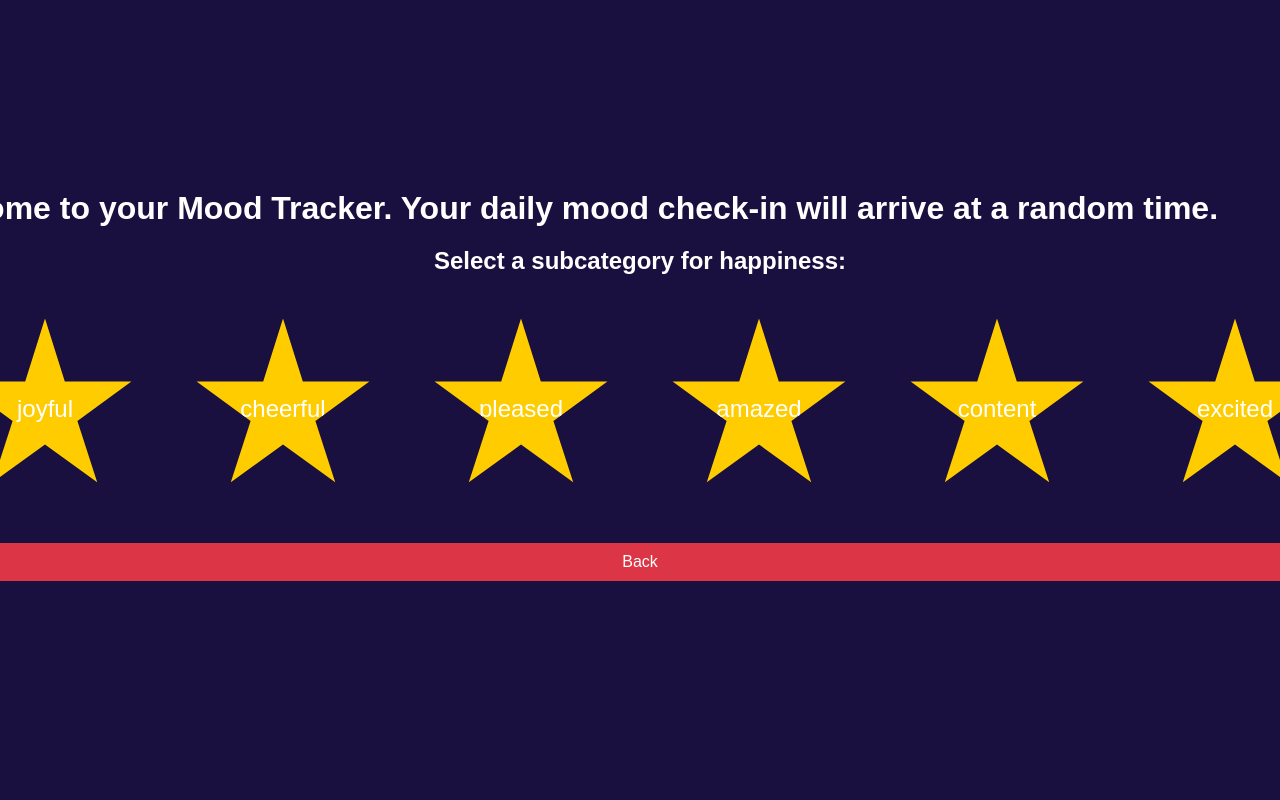
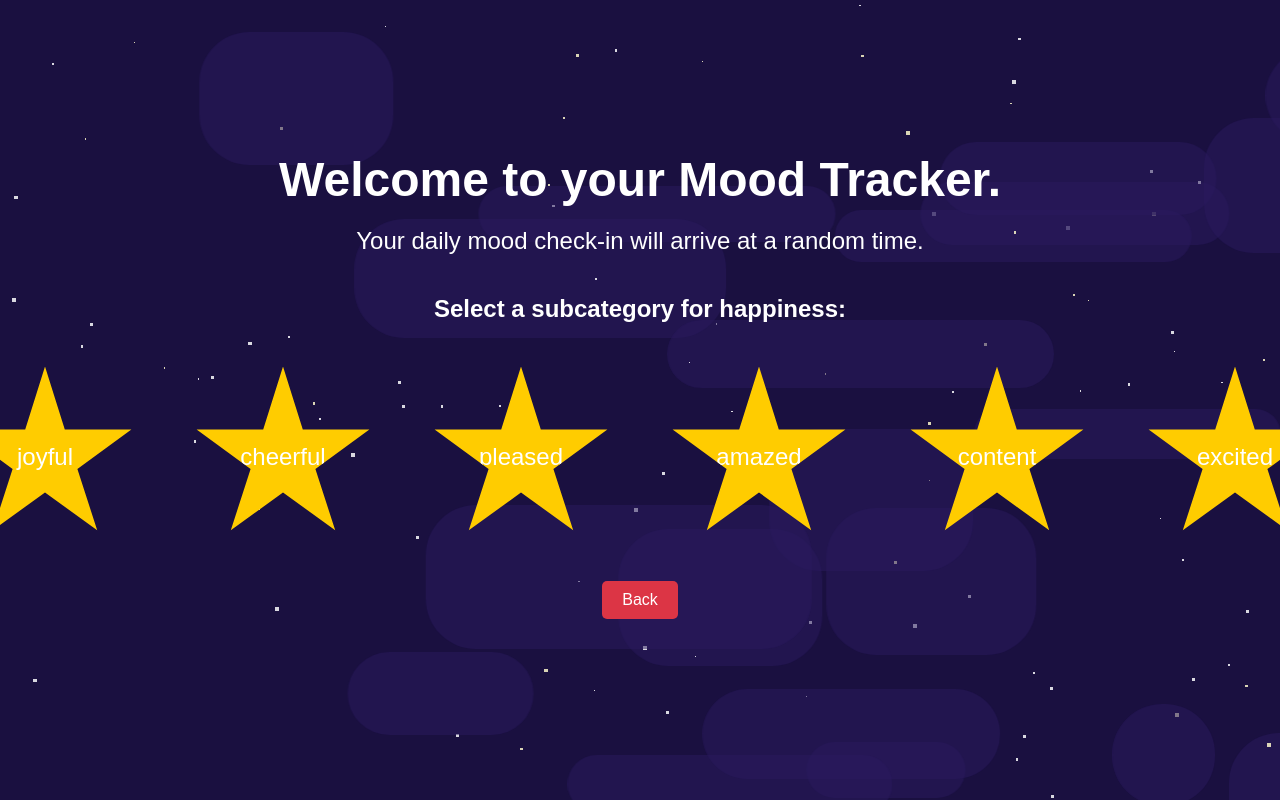
Before and after one commit to maahma/duwit-hacks-25, a React (Create React App) app in the folder front-end/beam_me_up/: page / in a window 1280 px wide. Both pictures are taken after a click on the button "happiness". Shown: the top 800 px of the page. Built offline with nearby package versions, Linux system fonts and the light colour scheme.

Commit message:
background and visuals

```diff
--- a/front-end/beam_me_up/src/App.css
+++ b/front-end/beam_me_up/src/App.css
@@ -1,14 +1,13 @@
-
 /* Global Styles */
 * {
     margin: 0;
     padding: 0;
     box-sizing: border-box;
-    font-family: 'Arial', sans-serif;
+    font-family: "Arial", sans-serif;
   }
 
   body {
-    background-color: #1a1040;
+    background-color: #1a1040; /* Fallback background */
     color: #fff;
     overflow-x: hidden;
     position: relative;
@@ -21,12 +20,12 @@ body {
 
   /* Background elements */
   .space-background {
-    position: absolute;
+    position: fixed; /* Use fixed to cover the entire viewport */
     top: 0;
     left: 0;
     width: 100%;
     height: 100%;
-    z-index: -1;
+    z-index: -1; /* Ensure it stays behind other content */
     overflow: hidden;
   }
 
@@ -35,6 +34,7 @@ body {
     width: 2px;
     height: 2px;
     background-color: white;
+    animation: twinkle 2s infinite ease-in-out; /* Add animation for stars */
   }
 
   .cloud {
@@ -42,185 +42,44 @@ body {
     background-color: #2a1a5e;
     border-radius: 50px;
     opacity: 0.5;
+    animation: float 10s infinite linear; /* Add animation for clouds */
   }
 
-/* Container Styles */
-.container {
-    background-color: white;
-    color: #000;
-    border-radius: 10px;
-    padding: 30px;
-    width: 100%;
-    max-width: 400px;
-    text-align: center;
-    box-shadow: 0 5px 15px rgba(0, 0, 0, 0.3);
-    z-index: 10;
-    margin: 20px;
+  /* Animations */
+  @keyframes twinkle {
+    0%, 100% {
+      opacity: 1;
+    }
+    50% {
+      opacity: 0.5;
+    }
   }
 
-.avatar-container {
-    background-color: white;
-    color: #000;
-    border-radius: 10px;
-    padding: 20px;
-    width: 100%;
-    max-width: 500px;
-    z-index: 10;
-    margin: 20px;
-    display: flex;
-    flex-direction: column;
-    gap: 20px;
+  @keyframes float {
+    0% {
+      transform: translateX(-100%);
+    }
+    100% {
+      transform: translateX(100%);
+    }
   }
 
-/* Form Styles */
-.profile-icon {
-    width: 80px;
-    height: 80px;
-    background-color: #ddd;
-    border-radius: 50%;
-    margin: 0 auto 20px;
-    display: flex;
-    align-items: center;
-    justify-content: center;
+  /* App Container */
+  .App {
+    text-align: center;
+    padding: 20px;
+    position: relative;
+    z-index: 1; /* Ensure content is above the background */
   }
 
-.profile-icon img {
-    width: 40px;
-    height: 40px;
+  h1 {
+    font-size: 3rem;
+    color: white;
+    margin-bottom: 20px;
   }
 
-input[type="text"],
-input[type="email"],
-input[type="password"] {
-    width: 100%;
-    padding: 12px;
-    margin: 10px 0;
-    border: 1px solid #ddd;
-    border-radius: 5px;
-    font-size: 16px;
+  p {
+    font-size: 1.5rem;
+    color: white;
+    margin-bottom: 20px;
   }
-
-button {
-    width: 100%;
-    padding: 12px;
-    margin: 20px 0 10px;
-    background-color: #000;
-    color: white;
-    border: none;
-    border-radius: 5px;
-    font-size: 16px;
-    cursor: pointer;
-    transition: background-color 0.3s;
-}
-
-button:hover {
-    background-color: #333;
-}
-
-.action-buttons {
-    display: flex;
-    justify-content: center;
-    gap: 10px;
-}
-
-/* Avatar Customization Styles */
-.avatar-preview {
-    width: 100px;
-    height: 100px;
-    background-color: #f0f0f0;
-    border-radius: 50%;
-    margin: 0 auto 20px;
-    display: flex;
-    align-items: center;
-    justify-content: center;
-    position: relative;
-    overflow: hidden;
-}
-
-.avatar-preview-img {
-    width: 80px;
-    height: 80px;
-    position: relative;
-}
-
-.avatar-options {
-    display: grid;
-    grid-template-columns: 1fr 1fr;
-    gap: 20px;
-}
-
-.avatar-section {
-    border: 1px solid #ddd;
-    border-radius: 5px;
-    padding: 10px;
-}
-
-.avatar-section h3 {
-    margin-bottom: 10px;
-    font-size: 14px;
-    text-align: left;
-}
-
-.option-grid {
-    display: grid;
-    grid-template-columns: repeat(4, 1fr);
-    gap: 5px;
-}
-
-.avatar-option {
-    width: 40px;
-    height: 40px;
-    padding: 2px;
-    border: 1px solid transparent;
-    border-radius: 5px;
-    cursor: pointer;
-    display: flex;
-    align-items: center;
-    justify-content: center;
-}
-
-.avatar-option img {
-    max-width: 100%;
-    max-height: 100%;
-}
-
-.avatar-option.selected {
-    border-color: #1a1040;
-    background-color: #f0f0f0;
-}
-
-.avatar-navigation {
-    display: flex;
-    justify-content: space-between;
-    margin-top: 20px;
-}
-
-/* Page Navigation */
-.page {
-    display: none;
-    width: 100%;
-    max-width: 500px;
-}
-
-.page.active {
-    display: block;
-}
-
-/* Multi-page form indicator */
-.indicator {
-    display: flex;
-    justify-content: center;
-    margin: 10px 0;
-}
-
-.dot {
-    width: 10px;
-    height: 10px;
-    background-color: #ddd;
-    border-radius: 50%;
-    margin: 0 5px;
-}
-
-.dot.active {
-    background-color: #1a1040;
-}
--- a/front-end/beam_me_up/src/App.jsx
+++ b/front-end/beam_me_up/src/App.jsx
@@ -1,4 +1,4 @@
-import React, { useState } from "react";
+import React, { useState, useEffect } from "react";
 import Emotions from "./emotions"; // Import the Emotions component
 import MoodDetails from "./MoodDetails"; // Import the MoodDetails component
 import "./App.css"; // Import CSS for styling
@@ -19,9 +19,47 @@ const App = () => {
     setShowMoodDetails(false);
   };
 
+  // Generate stars and clouds for the background
+  useEffect(() => {
+    const spaceBackground = document.querySelector(".space-background");
+
+    // Generate stars
+    for (let i = 0; i < 50; i++) {
+      const star = document.createElement("div");
+      star.classList.add("star");
+      star.style.top = `${Math.random() * 100}%`;
+      star.style.left = `${Math.random() * 100}%`;
+      star.style.width = `${Math.random() * 3 + 1}px`;
+      star.style.height = star.style.width;
+
+      // Some stars are more yellowish
+      if (Math.random() > 0.7) {
+        star.style.backgroundColor = "#fffbcc";
+      }
+
+      spaceBackground.appendChild(star);
+    }
+
+    // Generate clouds
+    for (let i = 0; i < 10; i++) {
+      const cloud = document.createElement("div");
+      cloud.classList.add("cloud");
+      cloud.style.top = `${Math.random() * 100}%`;
+      cloud.style.left = `${Math.random() * 100}%`;
+      cloud.style.width = `${Math.random() * 300 + 100}px`;
+      cloud.style.height = `${Math.random() * 100 + 50}px`;
+      spaceBackground.appendChild(cloud);
+    }
+  }, []);
+
   return (
     <div className="App">
-      <h1>Welcome to your Mood Tracker. Your daily mood check-in will arrive at a random time.</h1>
+      {/* Space Background */}
+      <div className="space-background"></div>
+
+      {/* Main Content */}
+      <h1>Welcome to your Mood Tracker.</h1>
+      <p>Your daily mood check-in will arrive at a random time.</p>
 
       {/* Show the Emotions component if no mood is selected */}
       {!showMoodDetails && <Emotions onMoodClick={handleMoodClick} />}
--- a/front-end/beam_me_up/src/MoodDetails.css
+++ b/front-end/beam_me_up/src/MoodDetails.css
@@ -53,7 +53,7 @@
     cursor: pointer;
     border: none;
     border-radius: 5px;
-    background-color: #28a745;
+    background-color: #28a745; /* Green color */
     color: white;
     transition: background-color 0.2s ease;
   }
@@ -63,13 +63,13 @@
   }
 
   .back-button {
-    margin-top: 20px;
+    margin: 10px;
     padding: 10px 20px;
     font-size: 1rem;
     cursor: pointer;
     border: none;
     border-radius: 5px;
-    background-color: #dc3545;
+    background-color: #dc3545; /* Red color */
     color: white;
     transition: background-color 0.2s ease;
   }
--- a/front-end/beam_me_up/src/emotions.css
+++ b/front-end/beam_me_up/src/emotions.css
@@ -9,6 +9,7 @@
   .star-button {
     position: relative;
     display: inline-block;
+    align-items: center;
     width: 7.5em;
     height: 7.5em;
     margin: 1em;
```
Lines whose indentation alone changed are shown as unchanged.
